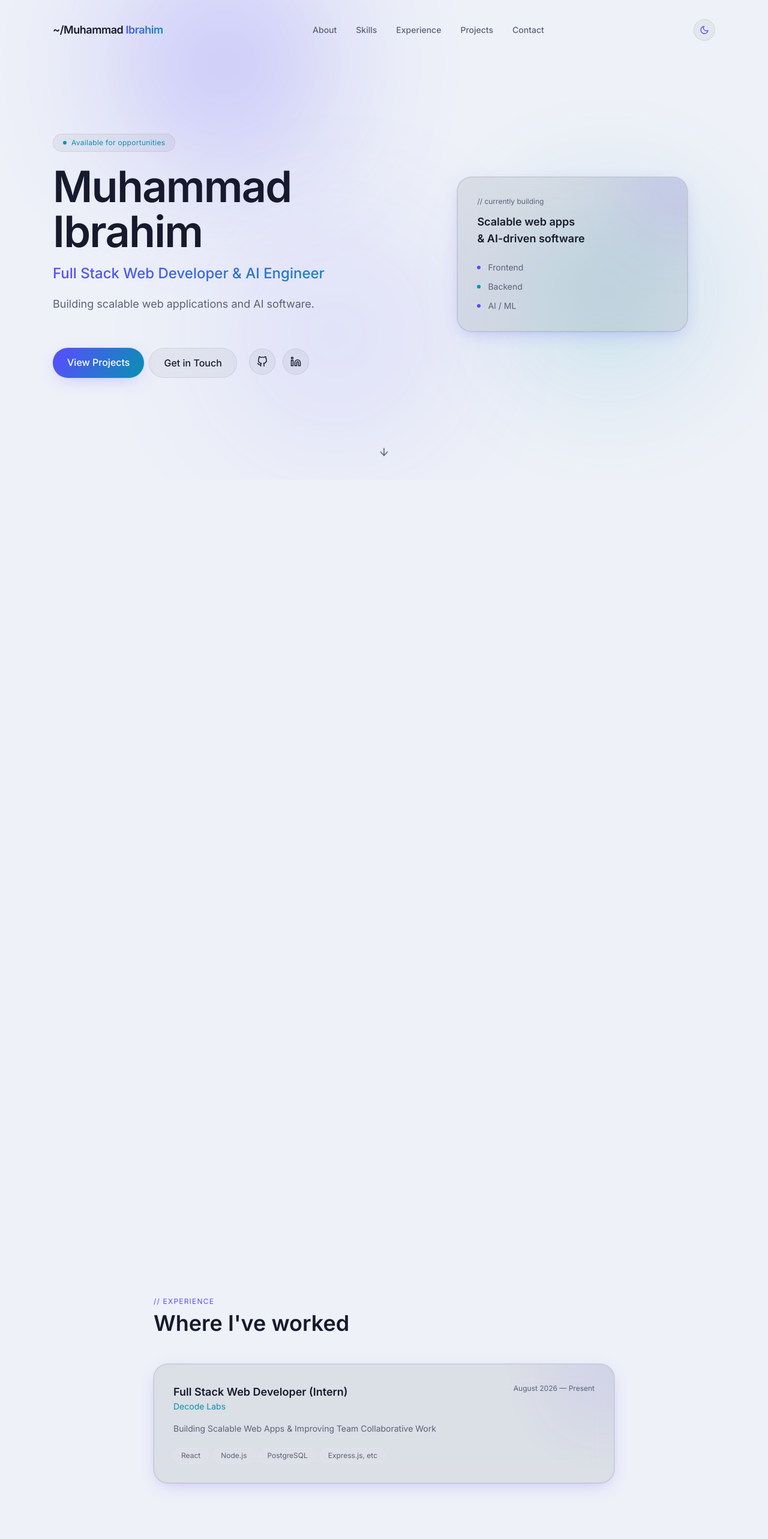
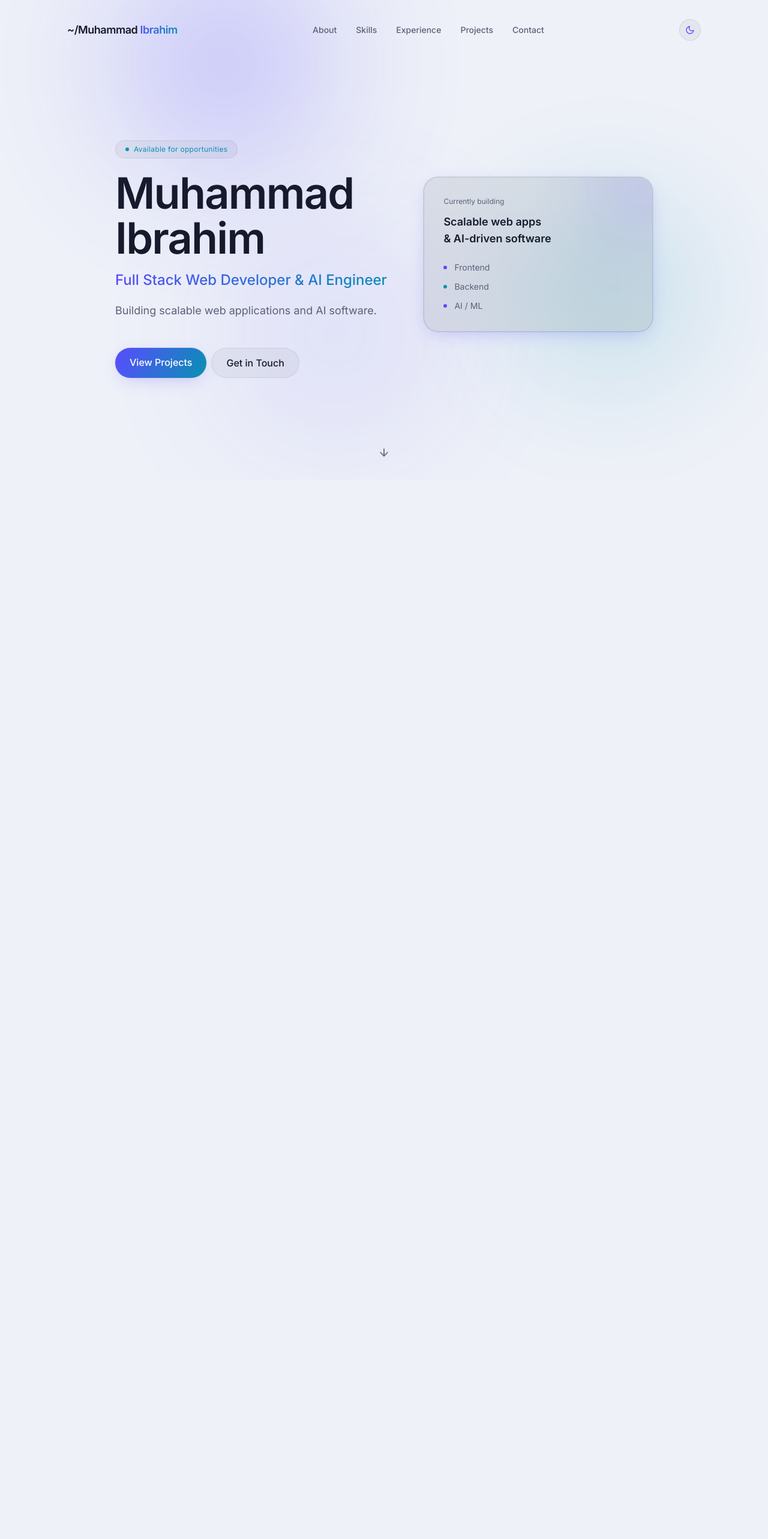
Before and after one commit to ibrahim-xdev/ibrahimxdev, a React (Vite) app: page / in a window 1280 px wide. Shown: the top 2566 px of the page at 60% size. Built offline with nearby package versions, Linux system fonts and the light colour scheme.

Commit message:
Update portfolio

```diff
--- a/src/components/About.jsx
+++ b/src/components/About.jsx
@@ -1,12 +1,17 @@
 import useScrollReveal from "../hooks/useScrollReveal";
 import { about } from "../data/content";
+import Container from "./Container";
 
 export default function About() {
   const rootRef = useScrollReveal(".about-reveal");
 
   return (
     <section id="about" ref={rootRef} className="relative py-24 sm:py-32">
-      <div className="mx-auto max-w-4xl px-6">
+      <Container>
+        <div className="mx-auto w-full max-w-4xl">
+          <div className="grid gap-8 lg:grid-cols-1 lg:items-start">
+            {/* About */}
+            <div>
               <div className="about-reveal mb-10">
                 <p
                   className="font-[var(--font-mono)] text-xs tracking-widest"
@@ -14,6 +19,7 @@ export default function About() {
                 >
                   ABOUT
                 </p>
+
                 <h2 className="mt-3 font-[var(--font-display)] text-3xl font-semibold tracking-tight sm:text-4xl">
                   A bit about me
                 </h2>
@@ -24,7 +30,7 @@ export default function About() {
                   <p
                     key={i}
                     className={`text-base leading-relaxed sm:text-lg ${
-                i > 0 ? "mt-4" : ""
+                      i > 0 ? "mt-6" : ""
                     }`}
                     style={{ color: "var(--text-muted)" }}
                   >
@@ -33,6 +39,97 @@ export default function About() {
                 ))}
               </div>
             </div>
+
+            {/* Education */}
+            <div className="about-reveal">
+              <p
+                className="font-[var(--font-mono)] text-xs tracking-widest"
+                style={{ color: "var(--accent-2)" }}
+              >
+                EDUCATION
+              </p>
+
+              <div className="grid grid-cols-1 gap-6 lg:grid-cols-2">
+                <div className="glass-strong glow-ring mt-10 rounded-3xl p-8 sm:p-10">
+                  <div>
+                    <p
+                      className="font-[var(--font-mono)] text-xs tracking-widest"
+                      style={{ color: "var(--accent-2)" }}
+                    >
+                      DEGREE
+                    </p>
+
+                    <h3 className="mt-3 font-[var(--font-display)] text-xl font-semibold">
+                      BS in Computer Science
+                    </h3>
+
+                    <p
+                      className="mt-3 text-sm leading-relaxed"
+                      style={{ color: "var(--text-muted)" }}
+                    >
+                      International Islamic University Islamabad
+                    </p>
+
+                    <div
+                      className="mt-6 border-t pt-5"
+                      style={{
+                        borderColor:
+                          "var(--border-color, rgba(255,255,255,0.1))",
+                      }}
+                    >
+                      <p
+                        className="mt-2 text-sm font-medium"
+                        style={{ color: "var(--text)" }}
+                      >
+                        Sep, 2023 - Present
+                      </p>
+                    </div>
+                  </div>
+                </div>
+
+                <div className="about-reveal">
+                  <div className="glass-strong glow-ring mt-10 rounded-3xl p-8 sm:p-10">
+                    <div>
+                      <p
+                        className="font-[var(--font-mono)] text-xs tracking-widest"
+                        style={{ color: "var(--accent-2)" }}
+                      >
+                        DEGREE
+                      </p>
+
+                      <h3 className="mt-3 font-[var(--font-display)] text-xl font-semibold">
+                        HSSC Computer Science
+                      </h3>
+
+                      <p
+                        className="mt-3 text-sm leading-relaxed"
+                        style={{ color: "var(--text-muted)" }}
+                      >
+                        Punjab Group of Colleges, Gujar Khan
+                      </p>
+
+                      <div
+                        className="mt-6 border-t pt-5"
+                        style={{
+                          borderColor:
+                            "var(--border-color, rgba(255,255,255,0.1))",
+                        }}
+                      >
+                        <p
+                          className="mt-2 text-sm font-medium"
+                          style={{ color: "var(--text)" }}
+                        >
+                          July 2021 - May 2023
+                        </p>
+                      </div>
+                    </div>
+                  </div>
+                </div>
+              </div>
+            </div>
+          </div>
+        </div>
+      </Container>
     </section>
   );
 }
--- a/src/components/Contact.jsx
+++ b/src/components/Contact.jsx
@@ -1,13 +1,15 @@
 import { FiGithub, FiLinkedin, FiMail } from "react-icons/fi";
 import useScrollReveal from "../hooks/useScrollReveal";
 import { profile } from "../data/content";
+import Container from "./Container";
 
 export default function Contact() {
   const rootRef = useScrollReveal(".contact-reveal");
 
   return (
     <section id="contact" ref={rootRef} className="relative py-24 sm:py-32">
-      <div className="mx-auto max-w-3xl px-6 text-center">
+      <Container>
+        <div className="mx-auto max-w-4xl">
           <p
             className="contact-reveal font-[var(--font-mono)] text-xs tracking-widest"
             style={{ color: "var(--accent-2)" }}
@@ -18,14 +20,14 @@ export default function Contact() {
             Let's build something
           </h2>
           <p
-          className="contact-reveal mx-auto mt-4 max-w-md text-base leading-relaxed"
+            className="contact-reveal mt-4 max-w-md text-base leading-relaxed"
             style={{ color: "var(--text-muted)" }}
           >
             Open to full-stack and AI engineering opportunities — reach out
             however's easiest.
           </p>
 
-        <div className="contact-reveal glass-strong glow-ring mx-auto mt-10 flex max-w-md flex-col items-center gap-5 rounded-3xl p-8">
+          <div className="contact-reveal glass-strong glow-ring mt-10 flex max-w-md flex-col items-center gap-5 rounded-3xl p-8">
             <a
               href={`mailto:${profile.email}`}
               className="flex w-full items-center justify-center gap-2 rounded-full px-4 py-3 font-medium text-white transition-transform hover:scale-[1.02]"
@@ -60,6 +62,7 @@ export default function Contact() {
             </div>
           </div>
         </div>
+      </Container>
     </section>
   );
 }
--- /dev/null
+++ b/src/components/Container.jsx
@@ -0,0 +1,7 @@
+export default function Container({ children, className = "" }) {
+  return (
+    <div className={`mx-auto w-full max-w-6xl px-6 ${className}`}>
+      {children}
+    </div>
+  );
+}
--- a/src/components/Experience.jsx
+++ b/src/components/Experience.jsx
@@ -1,14 +1,17 @@
 import { experiences } from "../data/content";
+import Container from "./Container";
 
 function Experience() {
   return (
-    <section id="experience" className="relative py-24 px-6 scroll-mt-24">
-      <div className="mx-auto max-w-3xl">
+    <section id="experience" className="relative py-24 scroll-mt-24">
+      <Container>
+        {" "}
+        <div className="mx-auto w-full max-w-4xl">
           <p
-          className="font-[var(--font-mono)] text-xs tracking-widest uppercase"
-          style={{ color: "var(--accent-1)" }}
+            className="font-[var(--font-mono)] text-xs tracking-widest"
+            style={{ color: "var(--accent-2)" }}
           >
-          // experience
+            EXPERIENCE
           </p>
           <h2 className="mt-2 font-[var(--font-display)] text-3xl font-semibold sm:text-4xl">
             Where I've worked
@@ -76,6 +79,7 @@ function Experience() {
             ))}
           </div>
         </div>
+      </Container>
     </section>
   );
 }
--- a/src/components/Footer.jsx
+++ b/src/components/Footer.jsx
@@ -1,15 +1,22 @@
 import { profile } from "../data/content";
+import Container from "./Container";
 
 export default function Footer() {
   return (
     <footer className="relative py-8">
-      <div
-        className="mx-auto max-w-6xl px-6 text-center font-[var(--font-mono)] text-xs"
-        style={{ color: "var(--text-muted)" }}
-      >
-        © {new Date().getFullYear()} {profile.name}. Built with React, Vite
-        & Tailwind.
-      </div>
+      <Container>
+        {" "}
+        <div className="max-w-4xl mx-auto border border-slate-700"></div>
+        <div
+          className="flex justify-between mt-3 mx-auto max-w-4xl text-center font-[var(--font-mono)] text-xs"
+          style={{ color: "var(--text-muted)" }}
+        >
+          <p>
+            © {new Date().getFullYear()} {profile.name}
+          </p>{" "}
+          <p>Built with React, Vite & Tailwind.</p>
+        </div>
+      </Container>
     </footer>
   );
 }
--- a/src/components/Hero.jsx
+++ b/src/components/Hero.jsx
@@ -2,6 +2,7 @@ import { useEffect, useRef } from "react";
 import gsap from "gsap";
 import { FiArrowDown, FiGithub, FiLinkedin } from "react-icons/fi";
 import { profile } from "../data/content";
+import Container from "./Container";
 
 export default function Hero() {
   const rootRef = useRef(null);
@@ -33,7 +34,8 @@ export default function Hero() {
       ref={rootRef}
       className="relative flex min-h-screen items-center pt-28 pb-16"
     >
-      <div className="mx-auto grid w-full max-w-6xl gap-12 px-6 md:grid-cols-[1.1fr_0.9fr] md:items-center">
+      <Container>
+        <div className="mx-auto grid w-full max-w-4xl gap-12 md:grid-cols-[1.1fr_0.9fr] md:items-center">
           <div>
             <p
               className="hero-eyebrow mb-5 inline-flex items-center gap-2 rounded-full px-4 py-1.5 font-[var(--font-mono)] text-xs tracking-wide glass"
@@ -82,26 +84,6 @@ export default function Hero() {
                   Get in Touch
                 </a>
               </div>
-            <div className="hero-cta ml-1 mt-3 lg:mt-7 flex items-center gap-3">
-              <a
-                href={profile.socials.github}
-                target="_blank"
-                rel="noreferrer"
-                aria-label="GitHub profile"
-                className="glass flex h-11 w-11 items-center justify-center rounded-full transition-transform hover:scale-110"
-              >
-                <FiGithub size={18} />
-              </a>
-              <a
-                href={profile.socials.linkedin}
-                target="_blank"
-                rel="noreferrer"
-                aria-label="LinkedIn profile"
-                className="glass flex h-11 w-11 items-center justify-center rounded-full transition-transform hover:scale-110"
-              >
-                <FiLinkedin size={18} />
-              </a>
-            </div>
             </div>
           </div>
 
@@ -118,7 +100,7 @@ export default function Hero() {
                 className="font-[var(--font-mono)] text-xs"
                 style={{ color: "var(--text-muted)" }}
               >
-              // currently building
+                Currently building
               </p>
               <p className="mt-3 font-[var(--font-display)] text-lg font-semibold">
                 Scalable web apps
@@ -155,6 +137,7 @@ export default function Hero() {
         >
           <FiArrowDown size={20} />
         </a>
+      </Container>
     </section>
   );
 }
--- a/src/components/Navbar.jsx
+++ b/src/components/Navbar.jsx
@@ -1,6 +1,7 @@
 import { useEffect, useState } from "react";
 import { FiSun, FiMoon, FiMenu, FiX } from "react-icons/fi";
 import { useTheme } from "../context/ThemeContext";
+import Container from "./Container";
 
 const links = [
   { href: "#about", label: "About" },
@@ -27,8 +28,10 @@ export default function Navbar() {
         scrolled ? "py-3" : "py-5"
       }`}
     >
+      <Container>
+        {" "}
         <nav
-        className={`mx-auto flex max-w-6xl items-center justify-between rounded-2xl px-5 py-3 transition-all duration-300 sm:px-6 ${
+          className={`flex items-center justify-between rounded-2xl py-3 transition-all duration-300 sm:px-6 ${
             scrolled ? "glass-strong" : ""
           }`}
         >
@@ -63,7 +66,9 @@ export default function Navbar() {
             <button
               onClick={toggleTheme}
               aria-label={
-              theme === "dark" ? "Switch to light mode" : "Switch to dark mode"
+                theme === "dark"
+                  ? "Switch to light mode"
+                  : "Switch to dark mode"
               }
               className="glass flex h-9 w-9 items-center justify-center rounded-full transition-transform hover:scale-105"
             >
@@ -84,6 +89,7 @@ export default function Navbar() {
             </button>
           </div>
         </nav>
+      </Container>
 
       {open && (
         <div className="glass-strong mx-4 mt-2 flex flex-col gap-1 rounded-2xl p-3 md:hidden">
--- a/src/components/Projects.jsx
+++ b/src/components/Projects.jsx
@@ -1,6 +1,7 @@
 import { FiGithub, FiExternalLink } from "react-icons/fi";
 import useScrollReveal from "../hooks/useScrollReveal";
 import { projects } from "../data/content";
+import Container from "./Container";
 
 function ProjectCard({ project }) {
   return (
@@ -64,6 +65,8 @@ function ProjectCard({ project }) {
 
 function EmptyState() {
   return (
+    <Container>
+      {" "}
       <div className="project-reveal glass rounded-3xl border-dashed p-10 text-center">
         <p className="font-medium text-lg">Projects coming soon</p>
         {/* <p
@@ -76,6 +79,7 @@ function EmptyState() {
         and they'll appear here as cards automatically.
       </p> */}
       </div>
+    </Container>
   );
 }
 
@@ -84,7 +88,8 @@ export default function Projects() {
 
   return (
     <section id="projects" ref={rootRef} className="relative py-24 sm:py-32">
-      <div className="mx-auto max-w-5xl px-6">
+      <Container>
+        <div className="mx-auto max-w-4xl">
           <div className="project-reveal mb-12">
             <p
               className="font-(--font-mono)] text-xs tracking-widest"
@@ -107,6 +112,7 @@ export default function Projects() {
             <EmptyState />
           )}
         </div>
+      </Container>
     </section>
   );
 }
--- a/src/components/Skills.jsx
+++ b/src/components/Skills.jsx
@@ -1,12 +1,14 @@
 import useScrollReveal from "../hooks/useScrollReveal";
 import { skillGroups } from "../data/content";
+import Container from "./Container";
 
 export default function Skills() {
   const rootRef = useScrollReveal(".skill-reveal");
 
   return (
     <section id="skills" ref={rootRef} className="relative py-24 sm:py-32">
-      <div className="mx-auto max-w-5xl px-6">
+      <Container>
+        <div className="mx-auto w-full max-w-4xl">
           <div className="skill-reveal mb-12">
             <p
               className="font-[var(--font-mono)] text-xs tracking-widest"
@@ -43,6 +45,7 @@ export default function Skills() {
             ))}
           </div>
         </div>
+      </Container>
     </section>
   );
 }
--- a/src/data/content.js
+++ b/src/data/content.js
@@ -5,15 +5,16 @@ export const profile = {
   email: "mi6054342@gmail.com",
   phone: "+92-317-591-7636",
   socials: {
-    github: "https://github.com/ibrahim-2711",
+    github: "https://github.com/ibrahim-xdev",
     linkedin: "https://www.linkedin.com/in/muhammad-ibrahim-22b0332b7",
   },
 };
 
 export const about = {
   paragraphs: [
-    "I'm Muhammad Ibrahim, a full stack web developer and AI engineer focused on building scalable applications end to end — from database design and backend APIs to polished, responsive interfaces.",
-    "I enjoy combining traditional web development with AI-powered features, working across the stack to turn ideas into working software.",
+    "Full Stack and AI-Powered Web Applications with hands-on experience, focused on building scalable applications end-to-end, from database design and backend APIs to polished, responsive interfaces.",
+    "Strong Foundation in React, Express.js & PostgreSQL with proven expertise in frontend and backend",
+    "Passionate about creating AI-powered products that solve real-world problems and drive measurable business impact.",
   ],
 };
 
```
Lines whose indentation alone changed are shown as unchanged.
